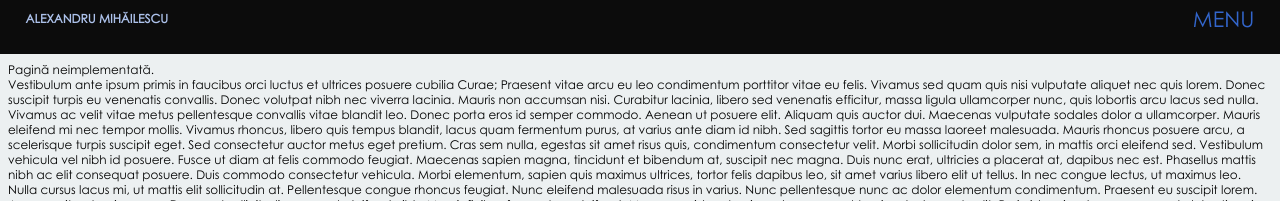
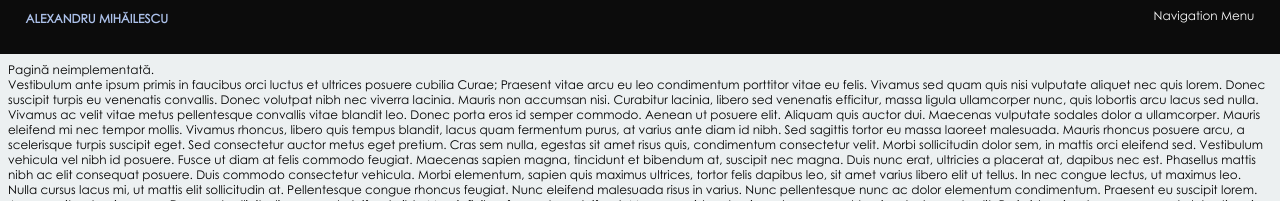
Before and after one commit to AlexandruMihailescu/alexandrumihailescu.github.com, a Jekyll site: the page built from index.html, in a window 1280 px wide. Shown: the top 201 px of the page. Built offline with Jekyll 4.4.1, drawn with Linux system fonts in a browser that asks for light colours; nearby versions of some CDN libraries; Markdown is read by kramdown in place of the engine named in the settings.

Commit message:
changed style to support view measures

```diff
--- a/style/style.css
+++ b/style/style.css
@@ -1,23 +1,6 @@
 @font-face {
   font-family: 'Century Gothic';
   src: local('Century Gothic'), url('fonts/GOTHIC.ttf') format('opentype');
-}
-
-[data-icon]:before {
-  font-family: 'Century Gothic';
-  content: attr(data-icon);
-  speak: none;
-  font-weight: normal;
-  font-variant: normal;
-  text-transform: none;
-  line-height: 1;
-  -webkit-font-smoothing: antialiased;
-  -moz-osx-font-smoothing: grayscale;
-  font-size: 1.8em;
-  -webkit-transition: color .4s;
-  -moz-transition: color .4s;
-  -o-transition: color .4s;
-  transition: color .4s;
 }
 
 .innewtab {
@@ -224,7 +207,7 @@
 /* makes link font bigger */
 #navigation ul a {
   font-family: 'Century Gothic';
-  font-size: 3em;
+  font-size: 10vw;
   padding: 0 15%;
 }
 
@@ -233,19 +216,12 @@
 
 /* adds padding to icons */
 .icon {
-  padding: 2% 3%;
-  margin: -2% -3%; /* center icon in vertical middle of top menu */
   cursor: pointer;
   float: right;
   -webkit-user-select: none;
   -moz-user-select: none;
   -o-user-select: none;
   user-select: none;
-}
-
-/* hides extra text of icon (accessibility) */
-.icon span {
-  display: none;
 }
 
 /* on focus, don’t show outline */
```
Also changed, not shown: js/preventscroll.js (deleted, +0 -49 lines).
